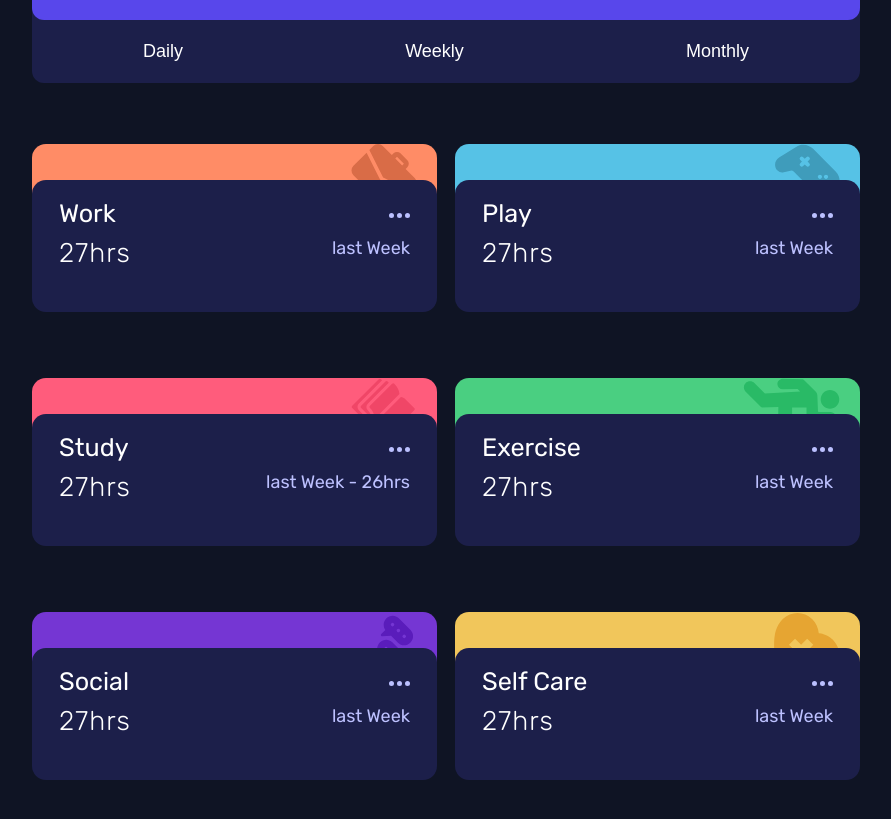
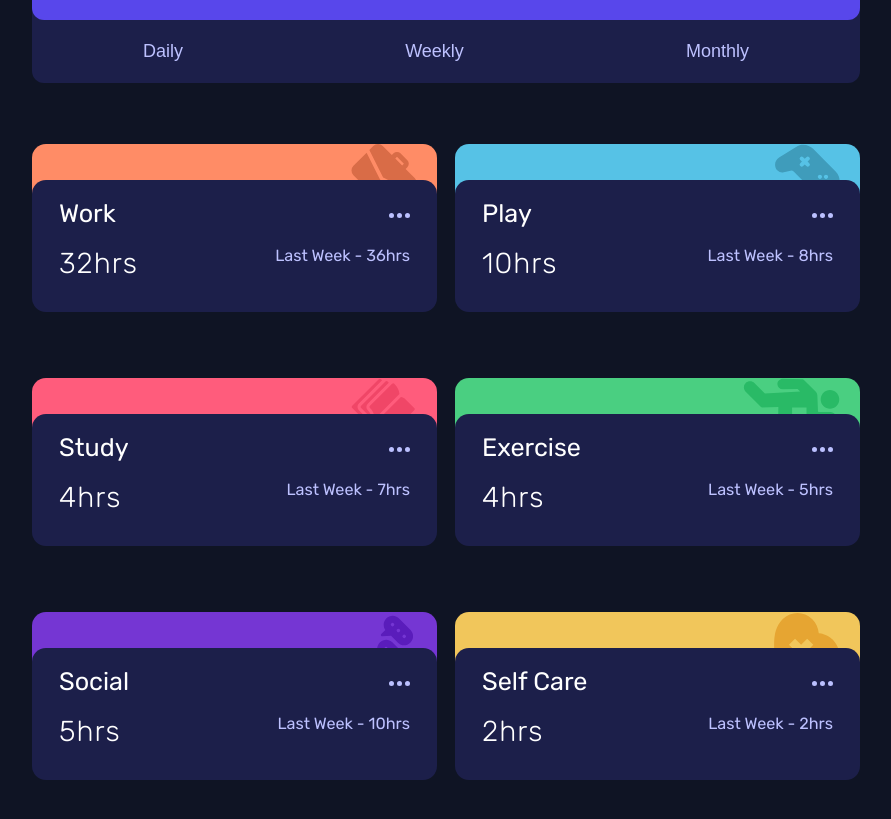
Before and after one commit to Pioneercode1/Time-tracking-dashboard, a plain HTML site: page index.html in a window 1280 px wide. Shown: the part 115-934 px from the top of the page, without its empty margins (194-1085 px from the left). Drawn offline with Linux system fonts and the light colour scheme.

Commit message:
finished js

```diff
--- a/app.js
+++ b/app.js
@@ -1,6 +1,98 @@
-let request = new XMLHttpRequest();
-request.open("GET", "./data.json");
-request.send();
-request.onload = function() {
-    console.log(request.responseText);
+// for data.json
+let dashboardData = [];
+// 1. Element Mapping: in HTML
+const elementMap = [
+    { title: "Work", currentId: "data-hrs-work", previousId: "data-week-work" },
+    { title: "Play", currentId: "data-hrs-play", previousId: "data-week-play" },
+    { title: "Study", currentId: "data-hrs-study", previousId: "data-week-study" },
+    { title: "Exercise", currentId: "data-hrs-exercise", previousId: "data-week-exercise" },
+    { title: "Social", currentId: "data-hrs-social", previousId: "data-week-social" },
+    { title: "Self Care", currentId: "data-hrs-self-care", previousId: "data-week-self-care" }
+];
+//
+// Buttons
+const buttonDaily = document.getElementById("btn-daily");
+const buttonWeekly = document.getElementById("btn-weekly");
+const buttonMonthly = document.getElementById("btn-monthly");
+//
+// 3. Central UI update function
+function updateUI(timeframe) {
+    if (dashboardData.length === 0) {
+        console.error("Dashboard data is not yet loaded.");
+        return;
+    }
+
+    const previousLabel = {
+        'daily': 'Yesterday',
+        'weekly': 'Last Week',
+        'monthly': 'Last Month'
+    };
+
+    // Element Map
+    elementMap.forEach(mapItem => {
+        // البحث عن بيانات النشاط في البيانات المجلوبة
+        const activity = dashboardData.find(item => item.title === mapItem.title);
+
+        if (activity) {
+            const current = activity.timeframes[timeframe].current;
+            const previous = activity.timeframes[timeframe].previous;
+
+            // تحديث الوقت الحالي (Span)
+            document.getElementById(mapItem.currentId).textContent = `${current}hrs`;
+
+            // تحديث الوقت السابق (P)
+            document.getElementById(mapItem.previousId).textContent =
+                `${previousLabel[timeframe]} - ${previous}hrs`;
+        }
+    });
+    // update Active Class
+    document.querySelectorAll('.btn-report-time').forEach(button => {
+        button.classList.remove('active');
+    });
+    const activeButton = document.getElementById(`btn-${timeframe}`);
+    if (activeButton) {
+        activeButton.classList.add('active');
+    }
 }
+//
+// Git data from file JSON
+async function fetchData() {
+    try {
+        // نستخدم Fetch API لجلب ملف data.json
+        const response = await fetch('./data.json');
+
+        // التحقق من أن الاستجابة كانت ناجحة
+        if (!response.ok) {
+            throw new Error(`HTTP error! status: ${response.status}`);
+        }
+
+        // تحويل الاستجابة إلى JSON
+        dashboardData = await response.json();
+
+        // بعد جلب البيانات، نقوم بتحديث الواجهة بالبيانات الافتراضية (Weekly)
+        functionWeekly();
+
+    } catch (error) {
+        console.error("Failed to load dashboard data from data.json:", error);
+    }
+}
+//
+// User's specific functions
+function functionDaily() {
+    updateUI('daily');
+}
+
+function functionWeekly() {
+    updateUI('weekly');
+}
+
+function functionMonthly() {
+    updateUI('monthly');
+}
+// Event Listeners and Initial Load
+document.addEventListener('DOMContentLoaded', () => {
+    fetchData();
+    if (buttonDaily) buttonDaily.addEventListener("click", functionDaily);
+    if (buttonWeekly) buttonWeekly.addEventListener("click", functionWeekly);
+    if (buttonMonthly) buttonMonthly.addEventListener("click", functionMonthly);
+});
--- a/index.html
+++ b/index.html
@@ -39,8 +39,6 @@
 
     </div>
 
-    <!-- <section class="container-card-dashboard"> -->
-
       <div class="card-work card-dashboard">
         <div class="back-img">
           <img src="./images/icon-work.svg" alt="icon card work">
@@ -53,8 +51,8 @@
           </div>
 
           <div class="card-content">
-            <span>27hrs</span>
-            <p>last Week</p>
+            <span id="data-hrs-work">27hrs</span>
+            <p id="data-week-work">last Week</p>
           </div>
 
         </div>
@@ -73,8 +71,8 @@
           </div>
 
           <div class="card-content">
-            <span>27hrs</span>
-            <p>last Week</p>
+            <span id="data-hrs-play">27hrs</span>
+            <p id="data-week-play">last Week</p>
           </div>
 
         </div>
@@ -93,8 +91,8 @@
           </div>
 
           <div class="card-content">
-            <span>27hrs</span>
-            <p>last Week - 26hrs</p>
+            <span id="data-hrs-study">27hrs</span>
+            <p id="data-week-study">last Week</p>
           </div>
 
         </div>
@@ -113,8 +111,8 @@
           </div>
 
           <div class="card-content">
-            <span>27hrs</span>
-            <p>last Week</p>
+            <span id="data-hrs-exercise">27hrs</span>
+            <p id="data-week-exercise">last Week</p>
           </div>
 
         </div>
@@ -133,8 +131,8 @@
           </div>
 
           <div class="card-content">
-            <span>27hrs</span>
-            <p>last Week</p>
+            <span id="data-hrs-social">27hrs</span>
+            <p id="data-week-social">last Week</p>
           </div>
 
         </div>
@@ -153,18 +151,16 @@
           </div>
 
           <div class="card-content">
-            <span>27hrs</span>
-            <p>last Week</p>
+            <span id="data-hrs-self-care">27hrs</span>
+            <p id="data-week-self-care">last Week</p>
           </div>
 
         </div>
 
       </div>
 
-    <!-- </section> -->
-
   </main>
 
 </body>
-
+<script src="./app.js"></script>
 </html>
--- a/style.css
+++ b/style.css
@@ -99,18 +99,18 @@ body {
     border: none;
     outline: none;
     font-size: 1rem;
-    color: var(--white);
+    color: var(--navy-200);
     background-color: inherit;
     transition: color 0.4s ease-in-out;
 }
 
 .btn-report-time:hover {
-    color: var(--navy-200);
+    color: var(--white);
     cursor: pointer;
 }
 
 .btn-report-time:focus {
-    color: var(--navy-200);
+    color: var(--white);
 }
 
 /* style for cards */
@@ -137,7 +137,7 @@ body {
     height: 60%;
     display: flex;
     flex-direction: column;
-    gap: 0.5rem;
+    gap: 1rem;
     padding-block-start: 1rem;
     padding-inline: 0.5rem;
     margin-top: -30px;
@@ -158,6 +158,7 @@ body {
     display: flex;
     justify-content: space-between;
     padding-inline: 1rem;
+    gap: 1rem;
 }
 
 .card-dashboard button {
@@ -173,12 +174,12 @@ body {
 }
 
 .card-dashboard p {
-    font-size: clamp(14px, 0.6rem + 1.5vw, 1rem);
+    font-size: clamp(12px, 0.6rem + 1.5vw, 0.9rem);
     color: var(--navy-200);
 }
 
 .card-dashboard span {
-    font-size: clamp(22px, 1rem + 2vw, 1.5rem);
+    font-size: clamp(22px, 1rem + 2vw, 1.6rem);
     font-weight: 300;
     letter-spacing: 1px;
 }
```
